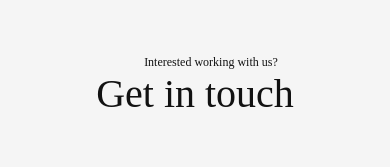
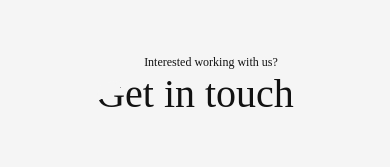
Before and after one commit to kupatrade/moramora, a Next.js app: page /about in a window 390 px wide. Shown: the part 839-1006 px from the top of the page. Built offline with nearby package versions, Linux system fonts and the light colour scheme; no server answers; a web font is replaced by a local one.

Commit message:
added cursor, and usedetect hook

```diff
--- /dev/null
+++ b/components/Cursor/Cursor.tsx
@@ -0,0 +1,41 @@
+import { useEffect } from "react"
+import styles from "../../styles/cursor.module.scss"
+
+interface CursorProps {
+    children?: React.ReactNode
+}
+
+export const Cursor = ({ children }: CursorProps) => {
+    const mouseObserver = (e: MouseEvent): void => {
+        const el = document.querySelector(`.${styles.follow_cursor}`) as HTMLElement
+        if (!el) {
+            return
+        }
+        const target = e.target as HTMLElement
+
+        if (target && target.closest("#get-in-touch")) {
+            document.documentElement.style.setProperty('--x', (e.clientX) + 'px');
+            document.documentElement.style.setProperty('--y', (e.clientY) + 'px');
+            el.classList.add(styles.follow_cursor_active)
+        } else {
+            el.classList.remove(styles.follow_cursor_active)
+            document.documentElement.style.setProperty('--x', (-100) + 'px');
+            document.documentElement.style.setProperty('--y', (-100) + 'px');
+        }
+
+        let posTop = (window.pageYOffset !== undefined) ? window.pageYOffset : (document.documentElement || document.body.parentNode || document.body).scrollTop
+        el.style.transform = `translate(${e.pageX}px, ${e.pageY - posTop}px)`
+    }
+    useEffect(() => {
+        window.addEventListener("mousemove", mouseObserver)
+        return () => {
+            window.removeEventListener("mousemove", mouseObserver)
+        }
+    }, [])
+    return (
+        <div className={styles.follow_cursor_container}>
+            {children}
+            <div className={styles.follow_cursor}></div>
+        </div>
+    )
+}
--- a/components/GetInTouch/GetInTouch.tsx
+++ b/components/GetInTouch/GetInTouch.tsx
@@ -5,11 +5,11 @@ import styles from "../../styles/getintouch.module.scss"
 export const GenInTouch = () => {
     const { t } = useTranslation()
     return (
-        <div className={styles.get_in_container}>
+        <div id={"get-block"} className={styles.get_in_container}>
             <div className={styles.get_in_box}>
                 <p className={styles.pre}>{t("getInTouchBlock.pre")}</p>
                 <Link href={"/contacts#contact-form"} scroll={false}>
-                    <p className={styles.link}>{t("getInTouchBlock.getInTouch")}</p>
+                    <p data-text={t("getInTouchBlock.getInTouch")} id={"get-in-touch"} className={styles.link}>{t("getInTouchBlock.getInTouch")}</p>
                 </Link>
             </div>
         </div>
--- /dev/null
+++ b/hooks/useDeviceDetect.tsx
@@ -0,0 +1,18 @@
+import { useEffect, useState } from "react";
+
+export const useDeviceDetect = () => {
+    const [isMobile, setMobile] = useState<boolean>(false);
+
+    useEffect(() => {
+        const userAgent =
+            typeof window.navigator === "undefined" ? "" : navigator.userAgent;
+        const mobile = Boolean(
+            userAgent.match(
+                /Android|BlackBerry|iPhone|iPad|iPod|Opera Mini|IEMobile|WPDesktop/i
+            )
+        );
+        setMobile(mobile);
+    }, []);
+
+    return { isMobile };
+}
--- a/layouts/MainLayout.tsx
+++ b/layouts/MainLayout.tsx
@@ -3,6 +3,8 @@ import { metadata } from "../data/meta"
 import { useAppSelector } from '@/hooks/useRedux'
 import { Header } from '@/components/Header/Header'
 import { Footer } from '@/components/Footer/Footer'
+import { Cursor } from '@/components/Cursor/Cursor'
+import { useDeviceDetect } from '@/hooks/useDeviceDetect'
 
 interface MainLayoutProps {
     title?: string,
@@ -18,6 +20,7 @@ export const MainLayout = ({
     errorPage = false
 }: MainLayoutProps) => {
     const { theme } = useAppSelector(state => state.global)
+    const { isMobile } = useDeviceDetect()
     return (
         <>
             <Head>
@@ -54,6 +57,7 @@ export const MainLayout = ({
                     {children}
                 </section>
                 {errorPage ? false : <Footer />}
+                {!isMobile ? <Cursor /> : false}
             </main>
         </>
     )
--- /dev/null
+++ b/styles/cursor.module.scss
@@ -0,0 +1,35 @@
+@import "./styles";
+
+.follow_cursor_container {
+    width: 100%;
+    height: 100%;
+    position: absolute;
+    top: 0;
+    left: 0;
+    overflow: hidden;
+    z-index: 999;
+    pointer-events: none;
+}
+
+.follow_cursor {
+    display: block;
+    width: 10px;
+    height: 10px;
+    background: $footer-background;
+    border-radius: 50%;
+    transform: translateY(-50%) translateX(-50%);
+    position: fixed;
+    top: -5px;
+    left: -5px;
+    z-index: 999;
+    pointer-events: none;
+    // transition: left 0.125s, top 0.125s, border-radius 0.64s, background 0.64s;
+    transition: all .1s ease;
+}
+
+.follow_cursor_active {
+    height: 80px;
+    width: 80px;
+    border-width: 2px;
+    background: transparent;
+}
--- a/styles/getintouch.module.scss
+++ b/styles/getintouch.module.scss
@@ -5,6 +5,9 @@
     display: flex;
     justify-content: center;
     align-items: center;
+
+
+
 
     .get_in_box {
         display: flex;
@@ -57,11 +60,21 @@
             font-size: $poppis-medium;
             cursor: pointer;
 
-            @media (hover: hover) {
-                &:hover {
-                    transform: rotateY(-20deg)
-                }
-            }
+            background:
+                radial-gradient(circle 30px at var(--x, 0) var(--y, 0),
+                    $html-background 99%, $footer-background 100%) fixed;
+            background-clip: text;
+            -webkit-background-clip: text;
+            color: transparent;
+            -webkit-text-fill-color: transparent;
+
+
+
+            // @media (hover: hover) {
+            //     &:hover {
+            //         transform: rotateY(-20deg)
+            //     }
+            // }
 
             @media(max-width: $pad) {
                 font-size: 72px;
--- a/styles/globals.scss
+++ b/styles/globals.scss
@@ -18,6 +18,19 @@ html {
   background: $html-background;
   height: 100%;
   font-family: $default-font;
+}
+
+html::before {
+  content: "";
+  position: fixed;
+  width: 60px;
+  height: 60px;
+  background: #000;
+  border-radius: 50%;
+  top: var(--y, 0);
+  left: var(--x, 0);
+  transform: translate(-50%, -50%);
+  z-index: -2;
 }
 
 body {
--- a/subscribes/LanguageSubscribe.tsx
+++ b/subscribes/LanguageSubscribe.tsx
@@ -1,4 +1,4 @@
-import React, { useEffect, useLayoutEffect } from 'react';
+import React, { useEffect } from 'react';
 import { useAppSelector } from '../hooks/useRedux';
 import i18n from '../i18n/i18n';
 
```
